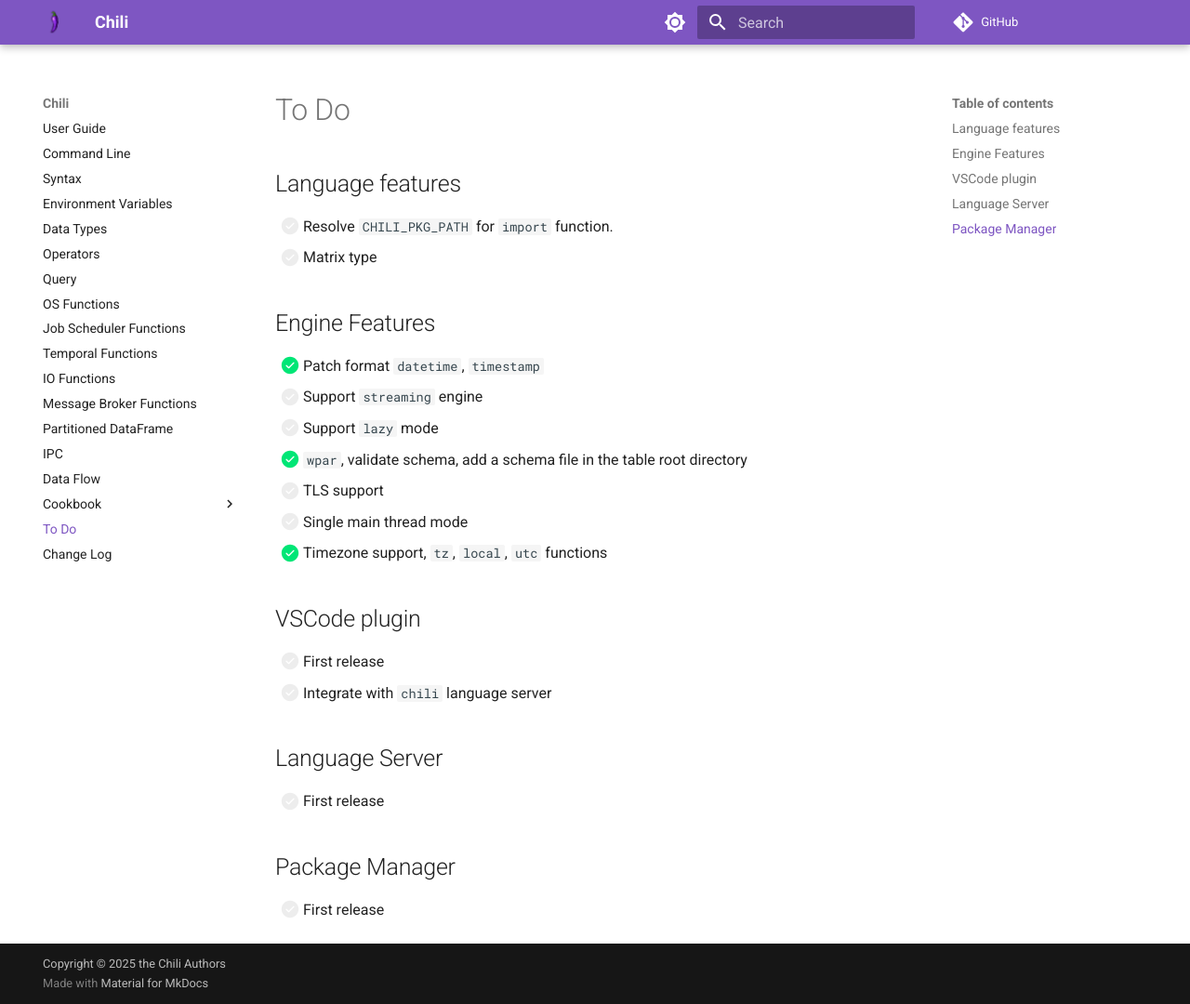
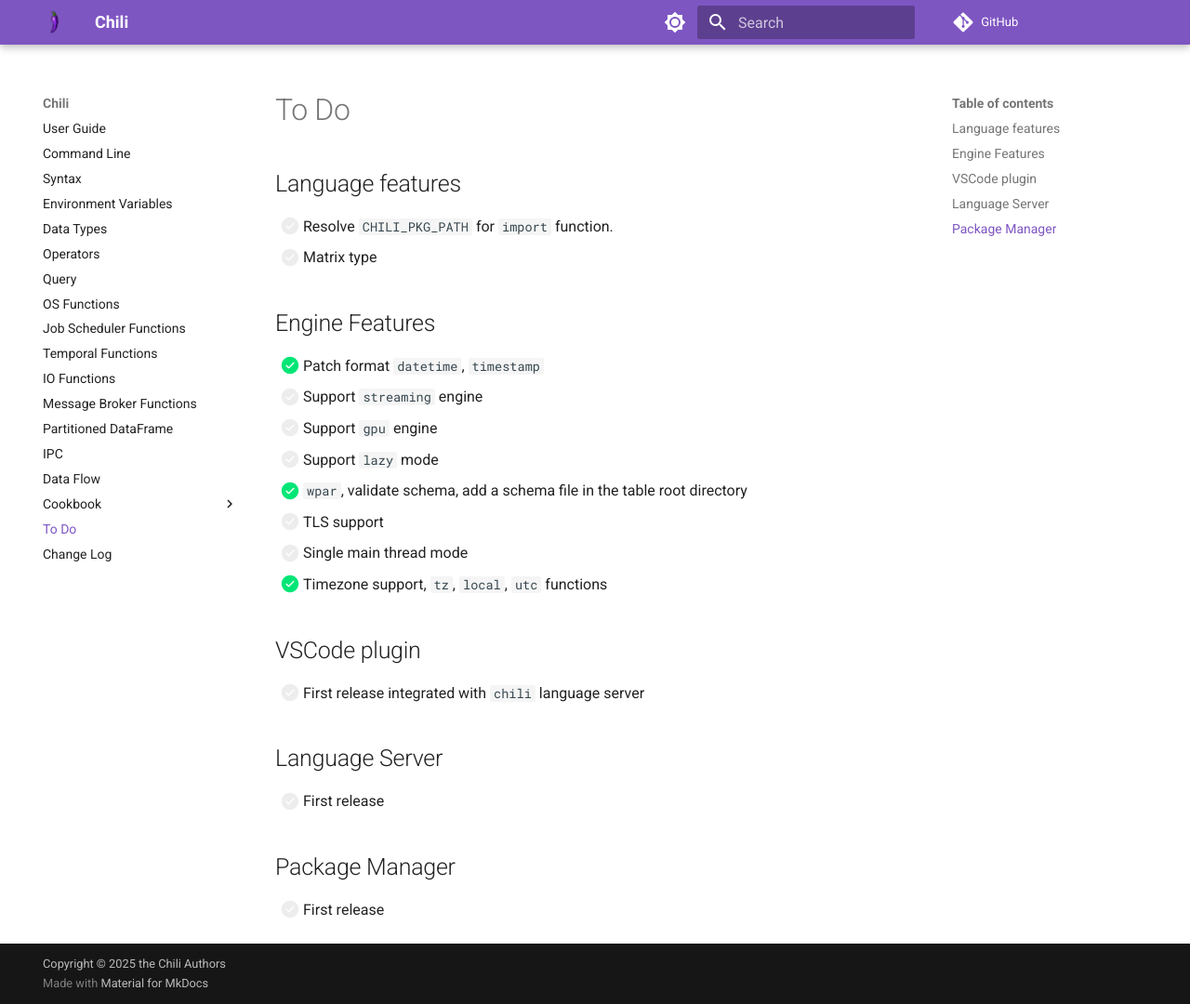
Before and after one commit to purple-chili/purple-chili.github.io, an MkDocs documentation site: the page built from docs/todo.md, in a window 1280 px wide and 1080 px high. Shown: the whole window at 93% size. Built offline with MkDocs 1.6.1 and Material for MkDocs 9.7.7, drawn with Linux system fonts in a browser that asks for light colours; comment, search, counter and statistics services are not loaded.

Commit message:
Enhance todo list with GPU engine support and clarify VSCode plugin release integration

```diff
--- a/docs/todo.md
+++ b/docs/todo.md
@@ -9,6 +9,7 @@
 
 - [x] Patch format `datetime`, `timestamp`
 - [ ] Support `streaming` engine
+- [ ] Support `gpu` engine
 - [ ] Support `lazy` mode
 - [x] `wpar`, validate schema, add a schema file in the table root directory
 - [ ] TLS support
@@ -17,8 +18,7 @@
 
 ## VSCode plugin
 
-- [ ] First release
-- [ ] Integrate with `chili` language server
+- [ ] First release integrated with `chili` language server
 
 ## Language Server
 
```
